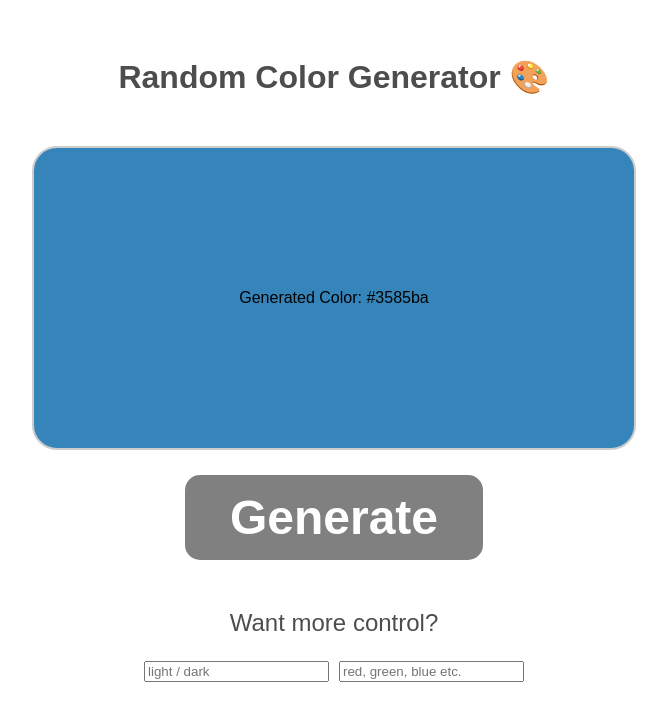
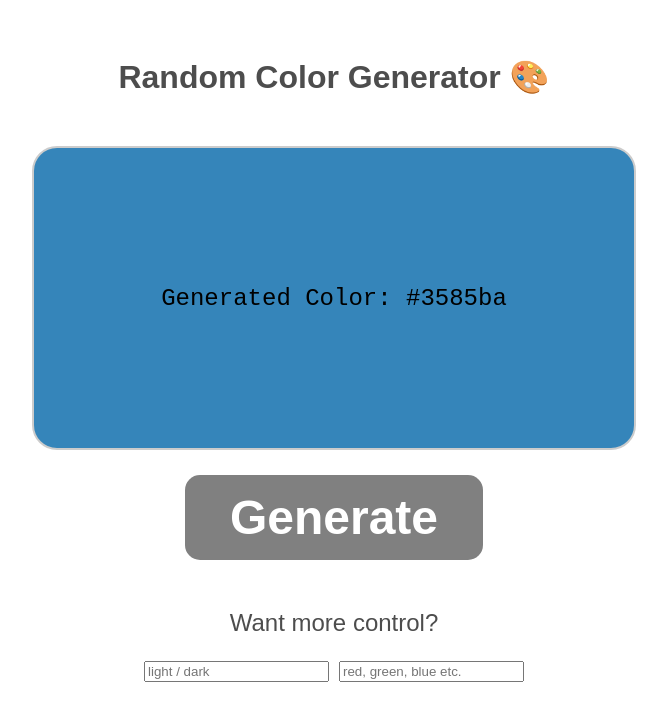
Before and after one commit to Omer-Szerer/react-random-color-generator, a React app: page / in a window 1280 px wide. Shown: the top 720 px of the page, without its empty margins (306-973 px from the left). Built offline with nearby package versions, Linux system fonts and the light colour scheme; the HTML template or start-up script is replaced by a standard one.

Commit message:
Change css styling

```diff
--- a/src/index.css
+++ b/src/index.css
@@ -14,12 +14,6 @@ h1 {
   color: hsl(0, 0%, 30%);
 }
 
-p {
-  font-family: monospace;
-  font-size: 1.5rem;
-  text-align: center;
-}
-
 .color-display {
   width: 600px;
   height: 300px;
@@ -30,6 +24,9 @@ p {
   border-radius: 25px;
   margin-bottom: 25px;
   transition: background-color 0.5s ease;
+  font-family: monospace;
+  font-size: 1.5rem;
+  text-align: center;
 }
 
 .button {
```
